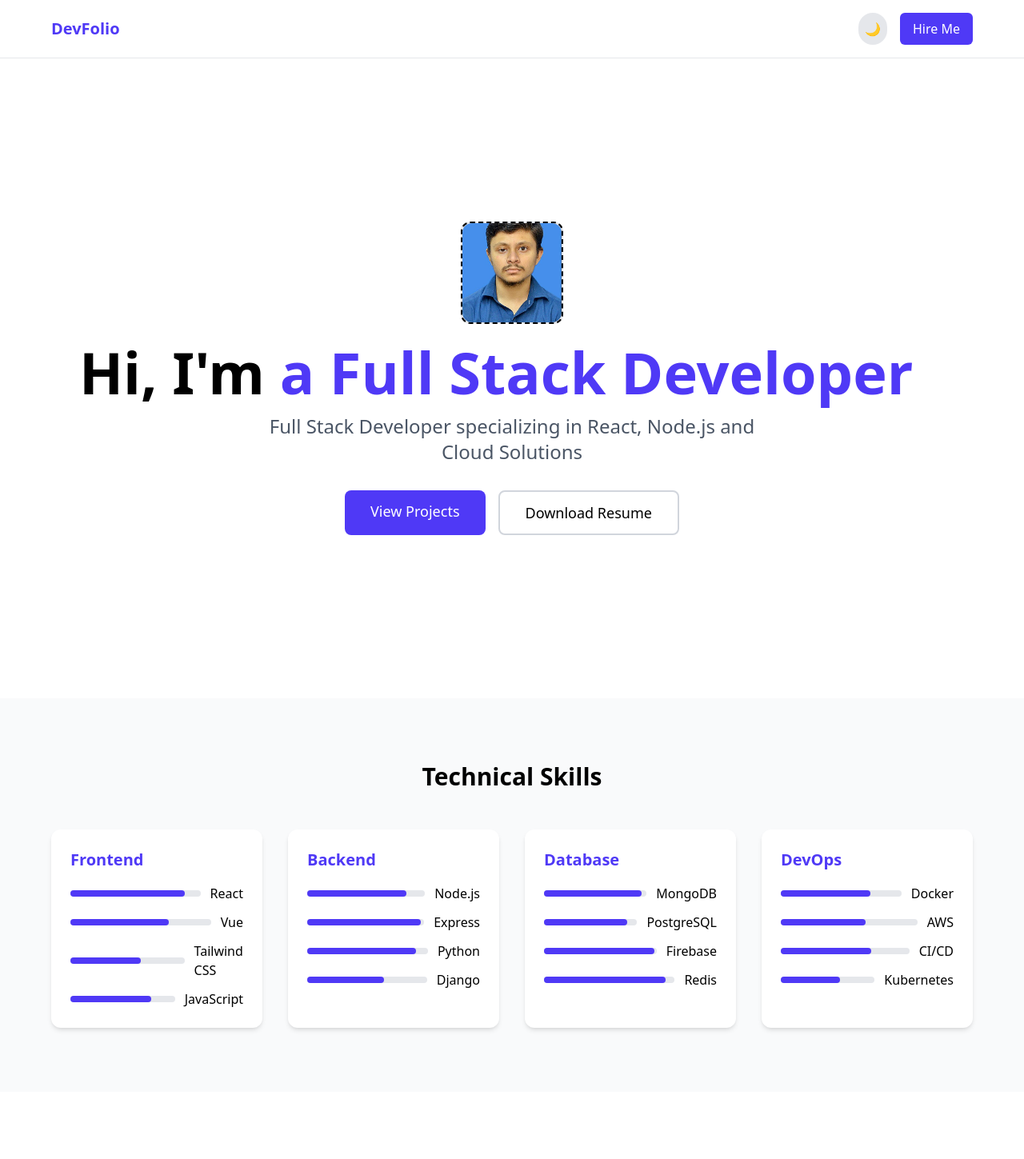
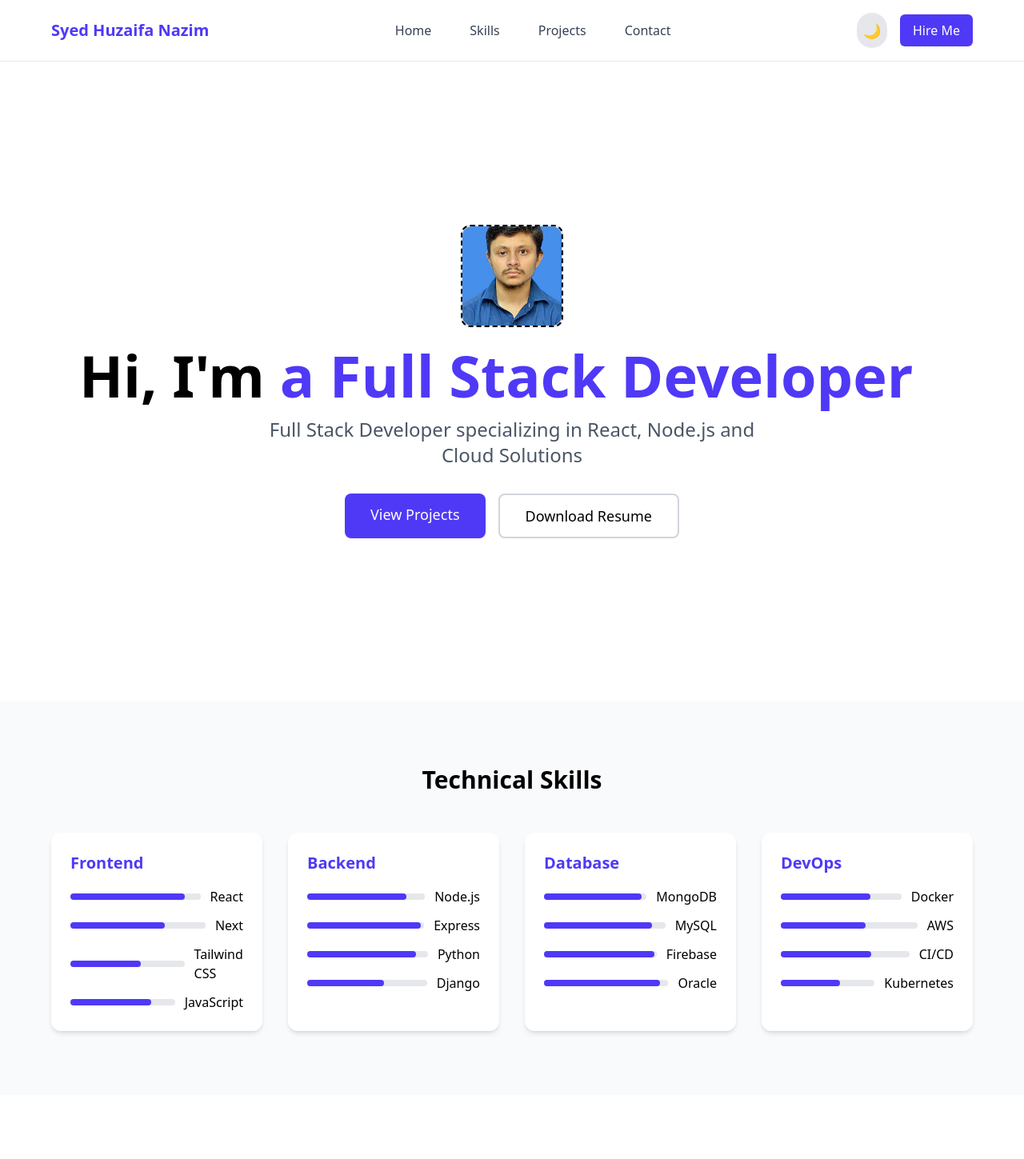
Before and after one commit to SyedHuzaifaNazim/syed_huzaifa_nazim, a React (Vite) app in the folder syed-huzaifa-nazim/: page / in a window 1280 px wide. Shown: the top 1449 px of the page at 80% size. Built offline with nearby package versions, Linux system fonts and the light colour scheme.

Commit message:
fixing errors ..

```diff
--- a/syed-huzaifa-nazim/src/components/Navbar.jsx
+++ b/syed-huzaifa-nazim/src/components/Navbar.jsx
@@ -3,11 +3,28 @@ import { useState, useEffect } from 'react';
 export default function Navbar() {
   const [darkMode, setDarkMode] = useState(false);
 
+  // Check system preference or localStorage on first load
+  useEffect(() => {
+    const savedTheme = localStorage.getItem('theme');
+    if (savedTheme === 'dark') {
+      setDarkMode(true);
+    } else if (savedTheme === 'light') {
+      setDarkMode(false);
+    } else {
+      // If no saved preference, use system preference
+      const prefersDark = window.matchMedia('(prefers-color-scheme: dark)').matches;
+      setDarkMode(prefersDark);
+    }
+  }, []);
+
+  // Apply theme class and save to localStorage
   useEffect(() => {
     if (darkMode) {
       document.documentElement.classList.add('dark');
+      localStorage.setItem('theme', 'dark');
     } else {
       document.documentElement.classList.remove('dark');
+      localStorage.setItem('theme', 'light');
     }
   }, [darkMode]);
 
@@ -15,13 +32,19 @@ export default function Navbar() {
     <nav className="sticky top-0 z-50 bg-white/80 dark:bg-gray-900/80 backdrop-blur-sm py-4 px-6 border-b border-gray-200 dark:border-gray-800">
       <div className="max-w-6xl mx-auto flex justify-between items-center">
         <a href="#" className="font-bold text-xl text-indigo-600 dark:text-indigo-400">
-          DevFolio
+          Syed Huzaifa Nazim
         </a>
-
+        <div className='flex items-center space-x-12'>
+          <a href="#home" className="text-gray-700 dark:text-gray-300 hover:text-indigo-600 dark:hover:text-indigo-400 transition">Home</a>
+          <a href="#skills" className="text-gray-700 dark:text-gray-300 hover:text-indigo-600 dark:hover:text-indigo-400 transition">Skills</a>
+          <a href="#projects" className="text-gray-700 dark:text-gray-300 hover:text-indigo-600 dark:hover:text-indigo-400 transition">Projects</a>
+          <a href="#contact" className="text-gray-700 dark:text-gray-300 hover:text-indigo-600 dark:hover:text-indigo-400 transition">Contact</a>
+        </div>
         <div className="flex items-center space-x-4">
           <button
             onClick={() => setDarkMode(!darkMode)}
-            className="p-2 rounded-full bg-gray-200 dark:bg-gray-700"
+            className="p-2 rounded-full bg-gray-200 dark:bg-gray-700 text-lg"
+            title="Toggle Dark Mode"
           >
             {darkMode ? '☀️' : '🌙'}
           </button>
--- a/syed-huzaifa-nazim/src/components/Skills.jsx
+++ b/syed-huzaifa-nazim/src/components/Skills.jsx
@@ -1,8 +1,8 @@
 export default function Skills() {
   const skills = [
-    { category: 'Frontend', techs: ['React', 'Vue', 'Tailwind CSS', 'JavaScript'] },
+    { category: 'Frontend', techs: ['React', 'Next', 'Tailwind CSS', 'JavaScript'] },
     { category: 'Backend', techs: ['Node.js', 'Express', 'Python', 'Django'] },
-    { category: 'Database', techs: ['MongoDB', 'PostgreSQL', 'Firebase', 'Redis'] },
+    { category: 'Database', techs: ['MongoDB', 'MySQL', 'Firebase', 'Oracle'] },
     { category: 'DevOps', techs: ['Docker', 'AWS', 'CI/CD', 'Kubernetes'] }
   ];
 
```
